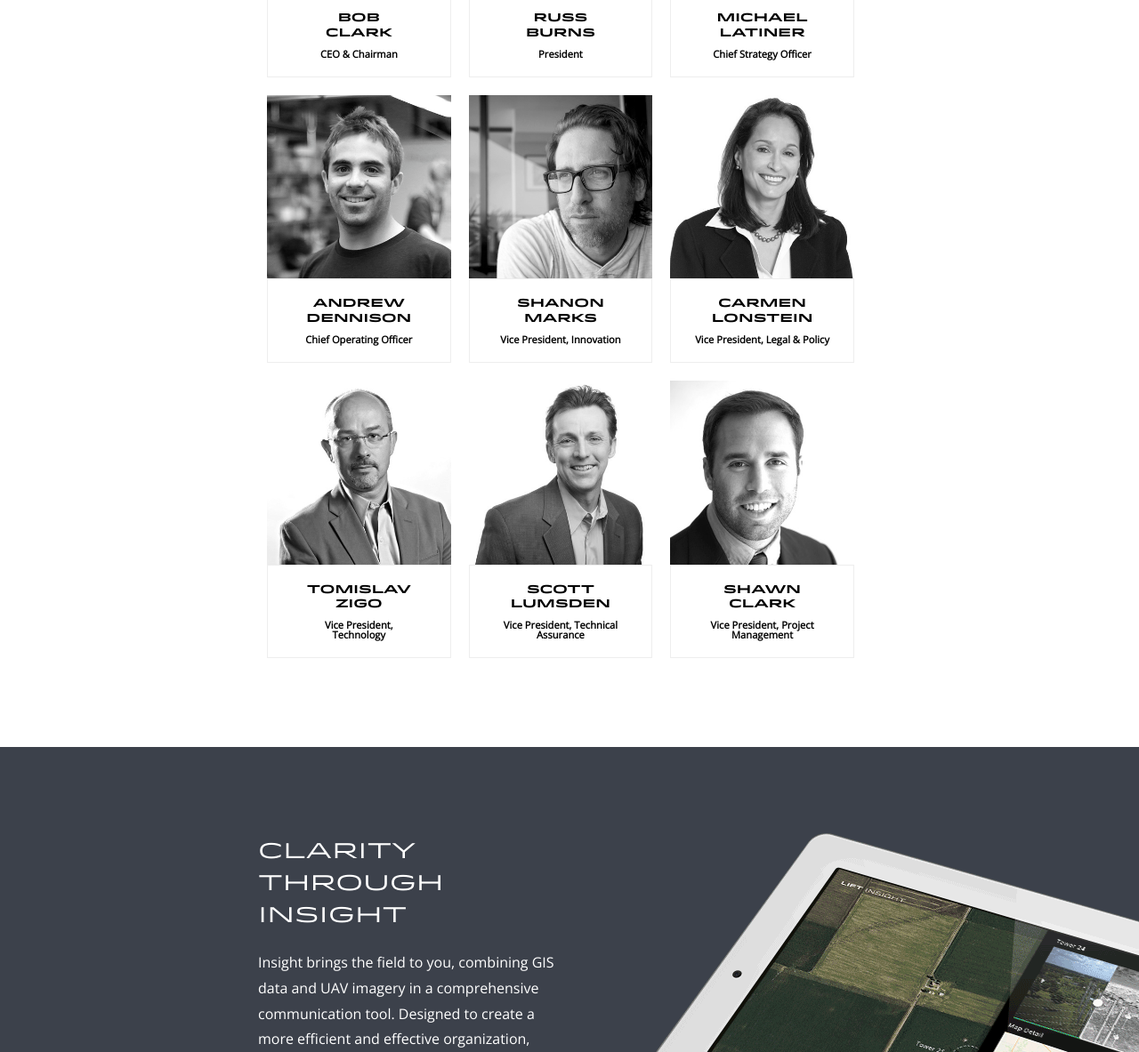
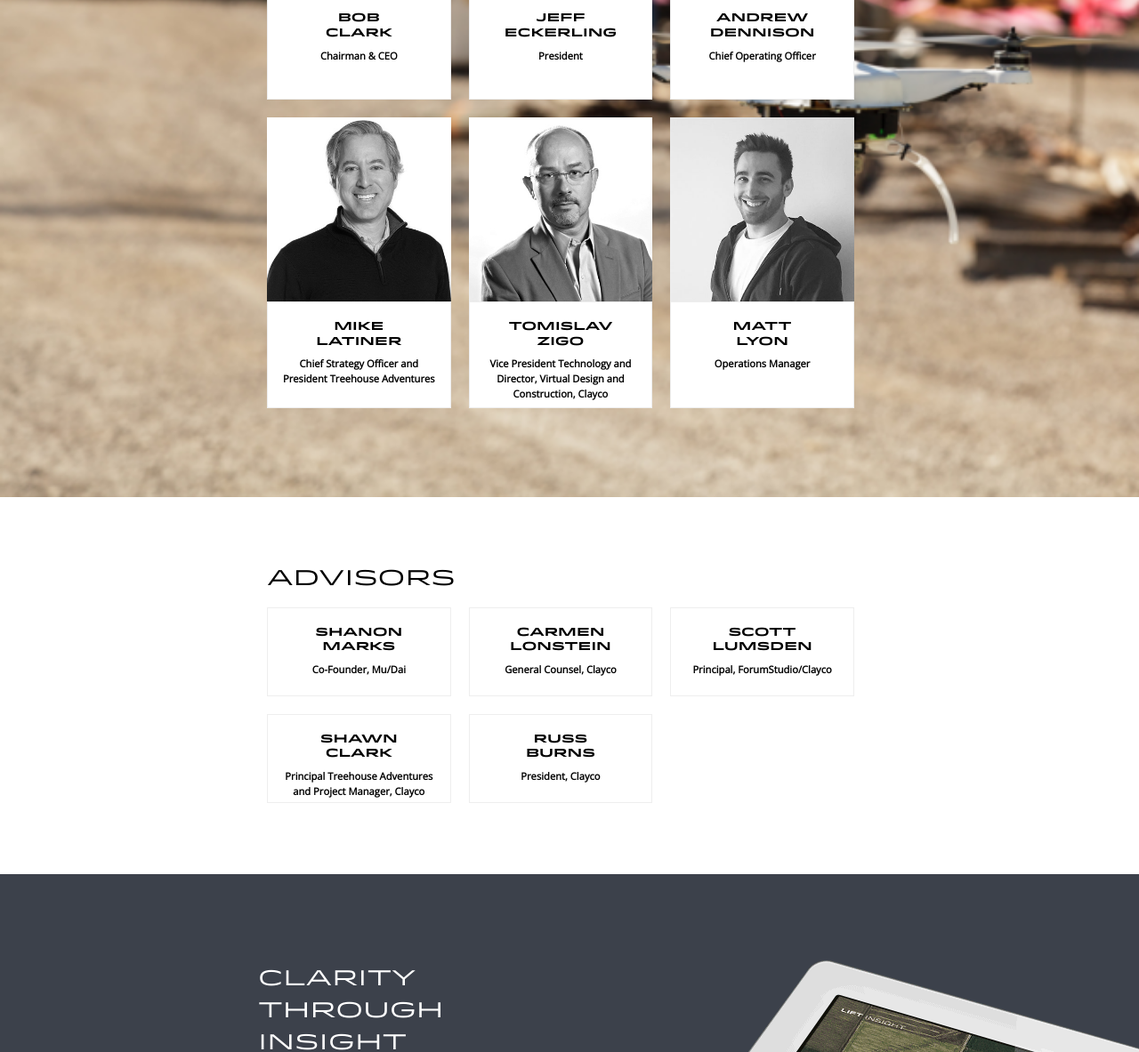
Before and after one commit to arvindang/lift-tech, a plain HTML site: page index.html in a window 1280 px wide. Shown: the part 2420-3603 px from the top of the page at 89% size. Drawn offline with nearby package versions, Linux system fonts and the light colour scheme.

Commit message:
Updated team with new photos and added advisors section

```diff
--- a/index.html
+++ b/index.html
@@ -154,27 +154,6 @@
 				</div>
 				<img src="assets/images/gallery/solar.jpg">
 			</div>
-
-			<!-- <div class="clip">
-				<div class="title">Industrial inspections and analysis</div>
-				<img src="assets/images/gallery/1-inspection.png">
-				<cite><a href="https://www.flickr.com/photos/dfb_photos/5856182813">Flickr Source</a>, photo by dfbphotos</cite>
-			</div> -->
-
-			<!-- <div class="clip">
-				<div class="title">Precision photogrammetry and crop scouting</div>
-				<img src="assets/images/gallery/3-scouting.png">
-			</div> -->
-
-			<!-- <div class="clip">
-				<div class="title">Aerial view for  Virtual Reality and Augmented Reality simulations</div>
-				<img src="assets/images/gallery/4-aerial.png">
-			</div> -->
-
-			<!-- <div class="clip">
-				<div class="title">Communications and utility structure inspection</div>
-				<img src="assets/images/gallery/5-telecom.png">
-			</div> -->
 		</div>
 
 		<div class="service-blocks">
@@ -204,23 +183,15 @@
 					<img src="assets/images/team/00-Bob-Clark.jpg" alt="Bob Clark">
 					<div class="title">
 						<h4>Bob<br> Clark</h4>
-						<h5>CEO &amp; Chairman</h5>
+						<h5>Chairman &amp; CEO</h5>
 					</div>
 				</div>
 
 				<div class="col-1-3 col-mb-1-2">
-					<img src="assets/images/team/01-Russ-Burns.jpg" alt="Russ Burns">
+					<img src="assets/images/team/jeff-eckerling.jpg" alt="Jeff Eckerling">
 					<div class="title">
-						<h4>Russ<br> Burns</h4>
+						<h4>Jeff<br> Eckerling</h4>
 						<h5>President</h5>
-					</div>
-				</div>
-
-				<div class="col-1-3 col-mb-1-2">
-					<img src="assets/images/team/02-Michael-Latiner.jpg" alt="Michael Latiner">
-					<div class="title">
-						<h4>Michael<br> Latiner</h4>
-						<h5>Chief Strategy Officer</h5>
 					</div>
 				</div>
 
@@ -233,18 +204,10 @@
 				</div>
 
 				<div class="col-1-3 col-mb-1-2">
-					<img src="assets/images/team/04-Shanon-Marks.jpg" alt="Shanon Marks">
+					<img src="assets/images/team/02-Michael-Latiner.jpg" alt="Michael Latiner">
 					<div class="title">
-						<h4>Shanon<br> Marks</h4>
-						<h5>Vice President, Innovation</h5>
-					</div>
-				</div>
-
-				<div class="col-1-3 col-mb-1-2">
-					<img src="assets/images/team/03-Carmen-Lonstein.jpg" alt="Carmen Lonstein">
-					<div class="title">
-						<h4>Carmen<br> Lonstein</h4>
-						<h5>Vice President, Legal &amp; Policy</h5>
+						<h4>Mike<br> Latiner</h4>
+						<h5>Chief Strategy Officer and President Treehouse Adventures</h5>
 					</div>
 				</div>
 
@@ -252,27 +215,110 @@
 					<img src="assets/images/team/05-Tomislav-Zigo.jpg" alt="Tomislav Zigo">
 					<div class="title">
 						<h4>Tomislav<br> Zigo</h4>
-						<h5>Vice President,<br> Technology</h5>
+						<h5>Vice President Technology and Director, Virtual Design and Construction, Clayco</h5>
 					</div>
 				</div>
 
 				<div class="col-1-3 col-mb-1-2">
-					<img src="assets/images/team/06-Scott-Lumsden.jpg" alt="Scott Lumsden">
+					<img src="assets/images/team/matt-lyon.jpg" alt="Matt Lyon">
 					<div class="title">
-						<h4>Scott<br> Lumsden</h4>
-						<h5>Vice President, Technical Assurance</h5>
+						<h4>Matt<br> Lyon</h4>
+						<h5>Operations Manager</h5>
+					</div>
+				</div>
+			</div> <!-- grid -->
+
+		</div> <!-- container -->
+
+		<!-- <section id="advisors">
+			<div class="container">
+				<h2>Advisors</h2>
+
+				<div class="grid">
+
+					<div class="col-1-3 col-mb-1-2">
+						<div class="title">
+							<h4>Shanon<br> Marks</h4>
+							<h5>Co-Founder, Mu/Dai</h5>
+						</div>
+					</div>
+
+					<div class="col-1-3 col-mb-1-2">
+						<div class="title">
+							<h4>Carmen<br> Lonstein</h4>
+							<h5>General Counsel, Clayco</h5>
+						</div>
+					</div>
+
+					<div class="col-1-3 col-mb-1-2">
+						<div class="title">
+							<h4>Scott<br> Lumsden</h4>
+							<h5>Principal, ForumStudio/Clayco</h5>
+						</div>
+					</div>
+
+					<div class="col-1-3 col-mb-1-2">
+						<div class="title">
+							<h4>Shawn<br> Clark</h4>
+							<h5>Principal Treehouse Adventures and Project Manager, Clayco</h5>
+						</div>
+					</div>
+
+					<div class="col-1-3 col-mb-1-2">
+						<div class="title">
+							<h4>Russ<br> Burns</h4>
+							<h5>President, Clayco</h5>
+						</div>
+					</div> -->
+
+
+
+				<!-- </div> --> <!-- grid -->
+			<!-- </div> --> <!-- container -->
+		<!-- </section> -->
+	</section>
+
+	<section class="content" id="advisors">
+		<div class="container">
+			<h2>Advisors</h2>
+
+			<div class="grid">
+
+				<div class="col-1-3 col-mb-1-2">
+					<div class="title">
+						<h4>Shanon<br> Marks</h4>
+						<h5>Co-Founder, Mu/Dai</h5>
 					</div>
 				</div>
 
 				<div class="col-1-3 col-mb-1-2">
-					<img src="assets/images/team/07-Shawn-Clark.jpg" alt="Shawn Clark">
+					<div class="title">
+						<h4>Carmen<br> Lonstein</h4>
+						<h5>General Counsel, Clayco</h5>
+					</div>
+				</div>
+
+				<div class="col-1-3 col-mb-1-2">
+					<div class="title">
+						<h4>Scott<br> Lumsden</h4>
+						<h5>Principal, ForumStudio/Clayco</h5>
+					</div>
+				</div>
+
+				<div class="col-1-3 col-mb-1-2">
 					<div class="title">
 						<h4>Shawn<br> Clark</h4>
-						<h5>Vice President, Project Management</h5>
+						<h5>Principal Treehouse Adventures and Project Manager, Clayco</h5>
+					</div>
+				</div>
+
+				<div class="col-1-3 col-mb-1-2">
+					<div class="title">
+						<h4>Russ<br> Burns</h4>
+						<h5>President, Clayco</h5>
 					</div>
 				</div>
 			</div> <!-- grid -->
-
 		</div> <!-- container -->
 	</section>
 
--- a/scss/base/_variables.scss
+++ b/scss/base/_variables.scss
@@ -1,7 +1,7 @@
 // BREAKPOINTS
 
 $high-tide: 720px;
-$low-tide: 480px;
+$low-tide: 640px;
 
 // COLORS
 $accent: #F3933E;
--- a/scss/modules/_team.scss
+++ b/scss/modules/_team.scss
@@ -1,29 +1,17 @@
 #team {
 	padding-top: $pad * 4;
-	position: relative;
-
-	&:after {
-		content: '';
-		background: url(assets/images/background/bg-2.png) no-repeat bottom left / cover;
-		background-attachment: fixed;
-		@extend .group;
-		position: absolute;
-		bottom: 0;
-		z-index: 0;
-		width: 100%;
-		height: 890px;
-	}
+	background: url(assets/images/background/bg-2.png) no-repeat bottom left / cover;
+	background-attachment: fixed;
 
 	.container {
 		padding-right: $pad;
 		padding-left: $pad;
 		padding-bottom: $pad * 2;
-		position: relative;
-		z-index: 10;
 	}
 
 	h2 {
 		margin-bottom: $pad * 2;
+		color: #fff;
 	}
 
 	img {
@@ -47,6 +35,7 @@
 		padding-bottom: 20px;
 		text-align: center;
 		background: #fff;
+		height: 120px;
 
 		h4, h5 {
 			@extend %reset;
@@ -61,8 +50,50 @@
 
 		h5 {
 			font-size: .7em;
-		    line-height: 1em;
+		    line-height: 1.5em;
 		    padding-top: 8px;
 		}
 	}
 }
+
+#advisors {
+	padding-top: $pad * 4;
+	background: #fff;
+
+	h2 {
+		color: #000;
+	}
+
+	.container {
+		padding-right: $pad;
+		padding-left: $pad;
+		padding-bottom: $pad * 2;
+	}
+
+	.title {
+		border: 1px solid #eee;
+		padding: 10px;
+		padding-bottom: 20px;
+		text-align: center;
+		background: #fff;
+		margin-bottom: 20px;
+		height: 100px;
+
+		h4, h5 {
+			@extend %reset;
+		}
+
+		h4 {
+			font-family: $title-bold;
+			font-size: .8em;
+			line-height: 1.3em;
+			padding-top: 10px;
+		}
+
+		h5 {
+			font-size: .7em;
+		    line-height: 1.5em;
+		    padding-top: 8px;
+		}
+	}
+}
```
Also changed, not shown: assets/images/team/jeff-eckerling.jpg (added), assets/images/team/matt-lyon.jpg (added), stylesheet.css, 1 other file.
